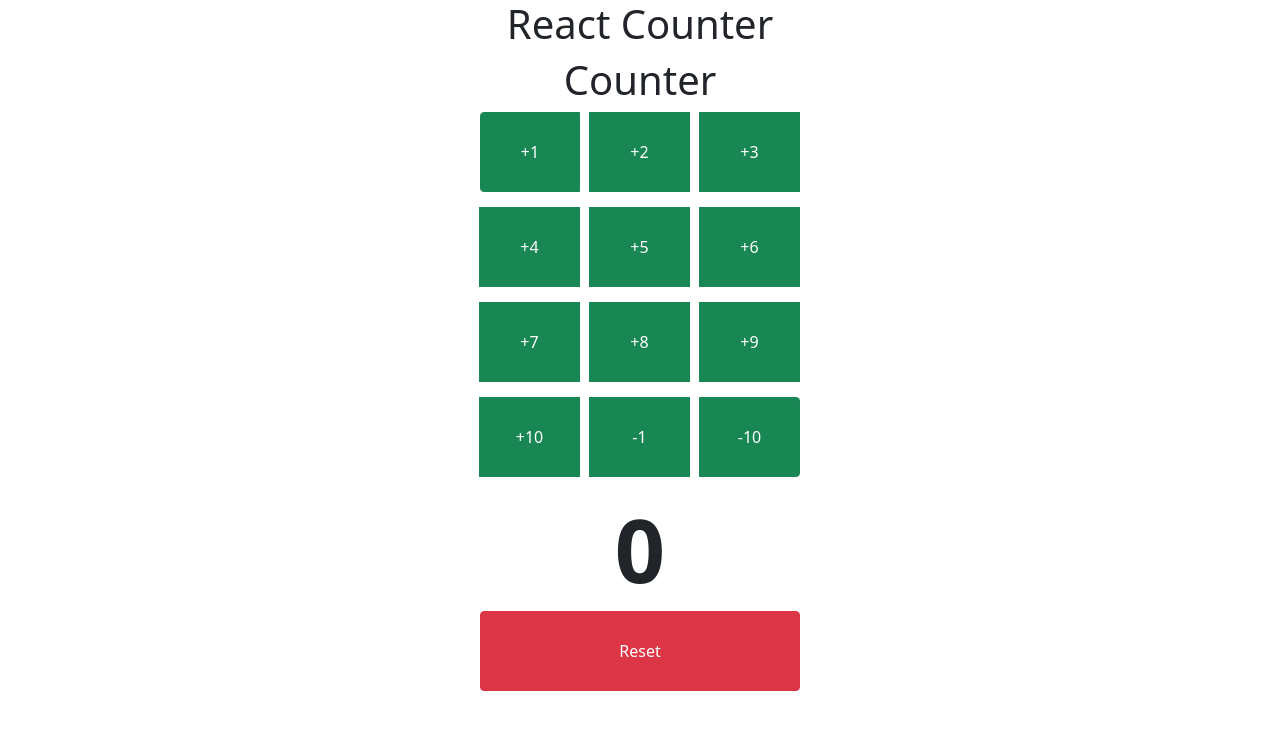
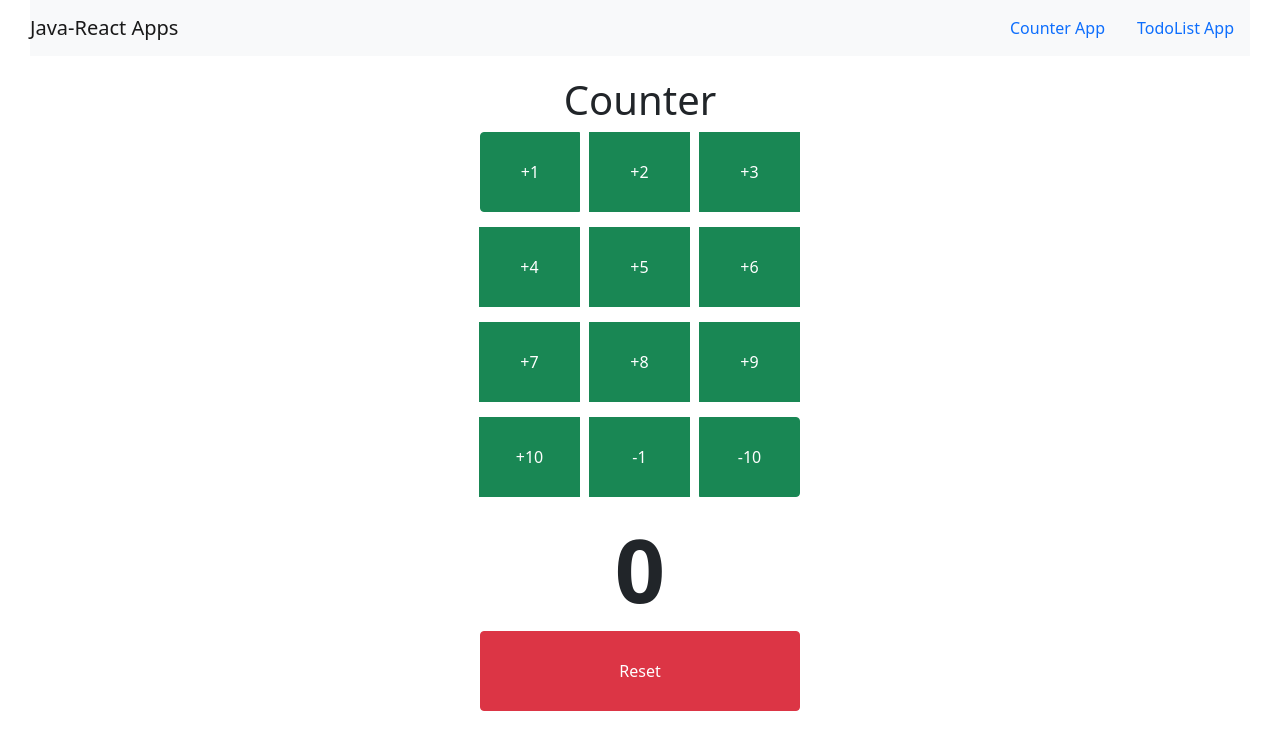
Before and after one commit to cecily1009/Java-React-Apps, a React (Create React App) app in the folder client/: page /counter in a window 1280 px wide. Shown: the top 750 px of the page. Built offline with nearby package versions, Linux system fonts and the light colour scheme.

Commit message:
add navbar & counter app link

```diff
--- a/client/package.json
+++ b/client/package.json
@@ -9,6 +9,7 @@
         "react": "^17.0.1",
         "react-dom": "^17.0.1",
         "react-redux": "^7.2.2",
+        "react-router-dom": "^5.2.0",
         "react-scripts": "4.0.3",
         "web-vitals": "^1.1.0"
     },
--- a/client/src/App.css
+++ b/client/src/App.css
@@ -1,7 +1,3 @@
-body {
-    display: flex;
-    flex-direction: column;
-    align-items: center;
-    justify-content: center;
-    text-align: center;
+.navbar-body {
+    margin: auto 30px;
 }
--- a/client/src/App.js
+++ b/client/src/App.js
@@ -1,13 +1,21 @@
-
+import { BrowserRouter as Router, Route, Switch } from 'react-router-dom';
+import React, { Fragment } from 'react';
+import Counter from './Components/Counter/Counter';
+import NavbarMenu from './Components/Layouts/NavbarMenu';
 import './App.css';
-import {Counter} from './Components/Counter/Counter';
 function App() {
   return (
-    <div className="App">
-      <h1>React Counter</h1>
+    <Router>
+      <Fragment>
+        <NavbarMenu />
+        <Switch>
+          <Route exact path = '/counter' component ={Counter}></Route>
+        </Switch>
+      </Fragment>
 
-      <Counter />
-    </div>
+    </Router>
+
+
 
   );
 }
--- a/client/src/Components/Counter/Counter.js
+++ b/client/src/Components/Counter/Counter.js
@@ -1,11 +1,11 @@
 import React,{useState} from 'react'
 import './counter.css';
-export const Counter = () => {
+export default function Counter () {
     const [number, setNumber] = useState(0);
 
     return (
 
-        <div>
+        <div className = "counter-body">
             <h1>Counter</h1>
             <div className="btn-group">
                 <button className="btn btn-success" onClick={()=>setNumber(number+1)}>+1</button>
--- a/client/src/Components/Counter/counter.css
+++ b/client/src/Components/Counter/counter.css
@@ -1,3 +1,12 @@
+.counter-body {
+    display: flex;
+    flex-direction: column;
+    align-items: center;
+    justify-content: center;
+    text-align: center;
+    margin-top: 20px;
+}
+
 .btn-group {
     display: grid;
     grid-template-columns: 100px 100px 100px;
--- /dev/null
+++ b/client/src/Components/Layouts/NavbarMenu.js
@@ -0,0 +1,21 @@
+import React from 'react'
+export default function NavbarMenu() {
+    return (
+        <div className="navbar-body">
+            <nav className="navbar navbar-light bg-light">
+                <a className="navbar-brand" href="/">Java-React Apps</a>
+
+                <ul className="nav justify-content-end">
+
+                <li className="nav-item">
+                    <a className="nav-link" href="/counter">Counter App</a>
+                </li>
+                <li className="nav-item">
+                    <a className="nav-link" href="/">TodoList App</a>
+                </li>
+                </ul>
+
+            </nav>
+        </div>
+    )
+}
```
Also changed, not shown: 1 other file (tests, documents, lock files or other folders).
